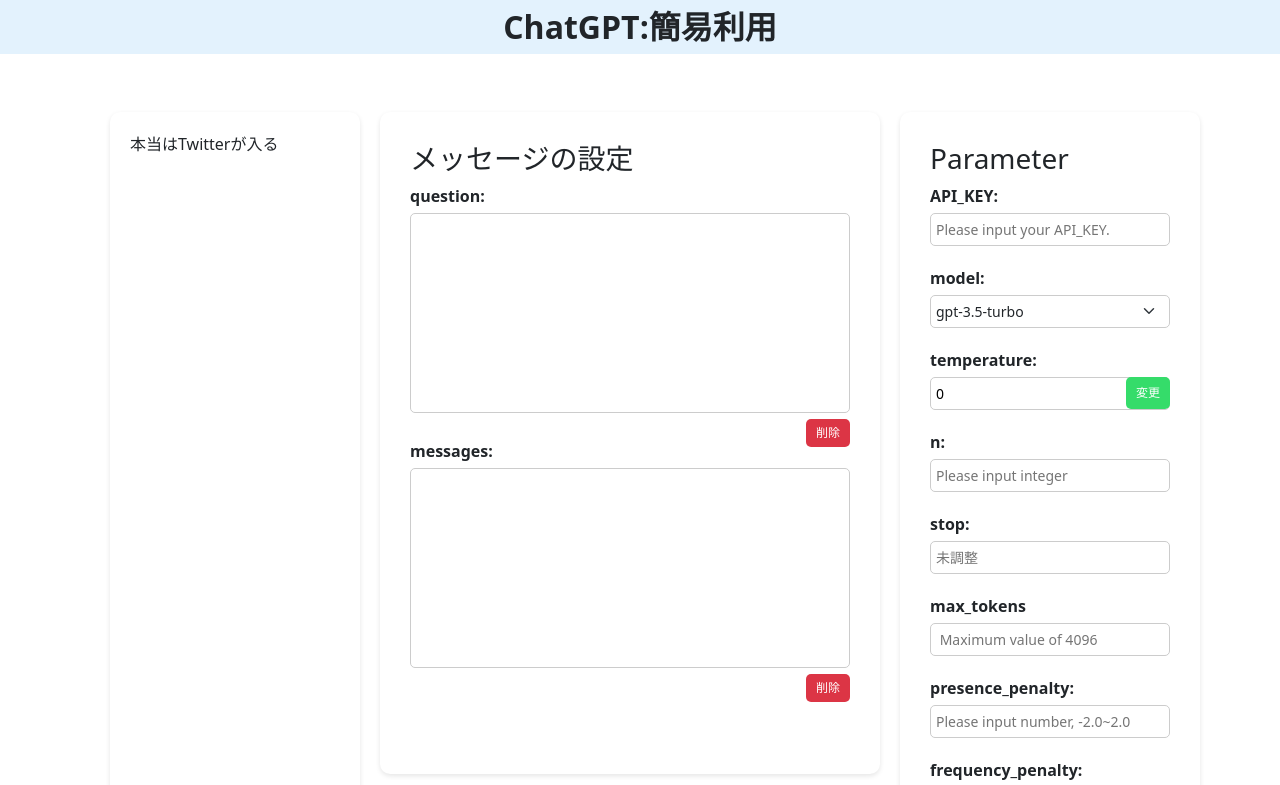
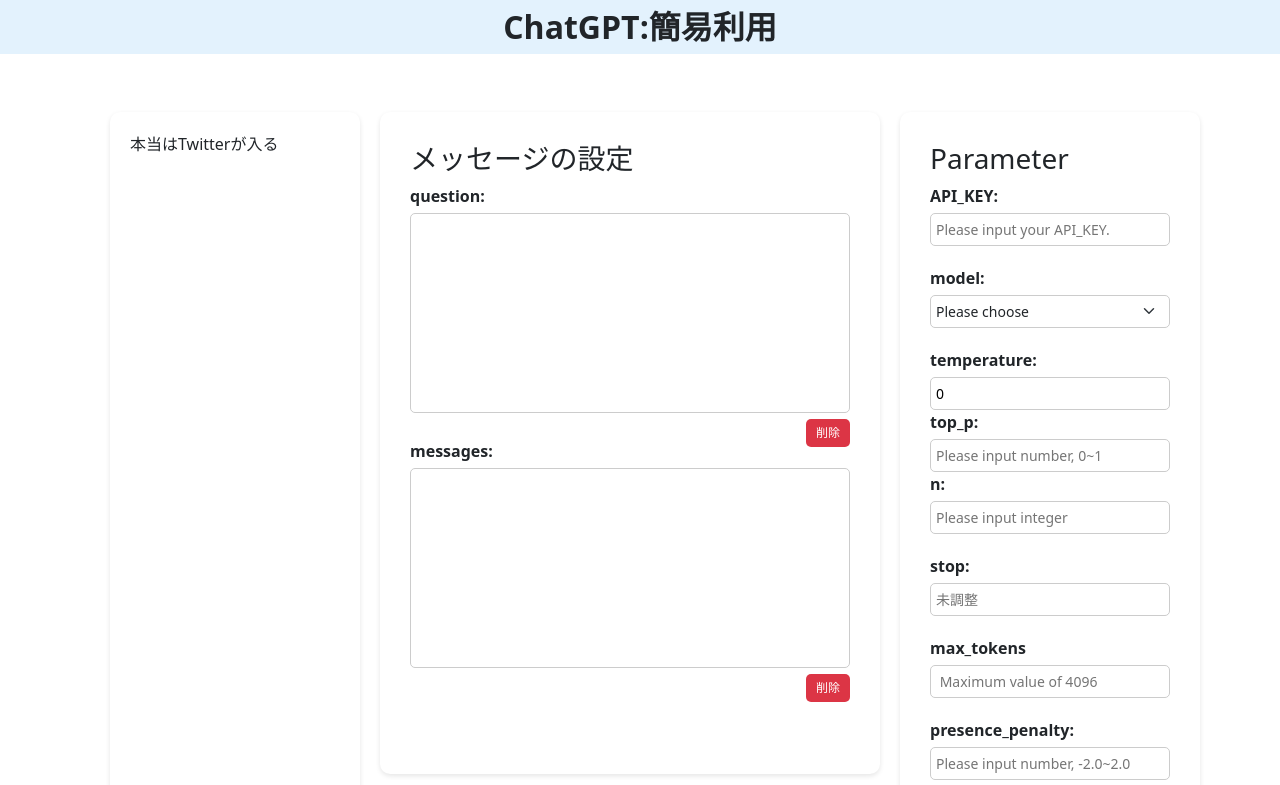
Before and after one commit to koinunopochi/chat-vue, a Vue app: page / in a window 1280 px wide. Shown: the top 785 px of the page. Built offline with nearby package versions, Linux system fonts and the light colour scheme.

Commit message:
パラメーターまで一括で送信できる様にformにまとめた しかし、エラーが出る

```diff
--- a/src/components/Form/MainForm.vue
+++ b/src/components/Form/MainForm.vue
@@ -3,16 +3,30 @@
 import SetUpParm from './SetUpParm.vue';
 import { ref } from 'vue';
 
-const question = ref('')
-const messages = ref('')
+const question = ref('');
+const messages = ref('');
+const apiKey = ref('');
+//const model = ref('gpt-3.5-turbo');
+const temperature = ref('');
 </script>
 <template>
   <form @submit.prevent="onSubmit">
-  <div class="main">
-    <SendMessage v-model:question="question" v-model:messages="messages" />
-    <SetUpParm />
-  </div>
-  <button type="submit">Submit</button>
+    <div class="main">
+      <SendMessage v-model:question="question" v-model:messages="messages" />
+      <SetUpParm
+        v-model:apiKey="apiKey"
+        v-model:model="model"
+        v-model:temperature="temperature"
+        v-model:top_p="top_p"
+        v-model:n="n"
+        v-model:stop="stop"
+        v-model:max_tokens="max_tokens"
+        v-model:presence_penalty="presence_penalty"
+        v-model:frequency_penalty="frequency_penalty"
+        v-model:logit_bias="logit_bias"
+      />
+    </div>
+    <button type="submit">Submit</button>
   </form>
 </template>
 <script>
@@ -22,12 +36,13 @@
     SetUpParm,
   },
   methods: {
-    onSubmit() {            //送信ボタンを押したときの処理
+    onSubmit() {
+      //送信ボタンを押したときの処理
       const postData = {
-        API_KEY: this.apiKey,
-        model: this.model,
+        API_KEY: apiKey.value,
+        model: model.value,
         messages: `${question.value}${messages.value}`,
-        temperature: this.temperature,
+        temperature: temperature.value,
         top_p: this.top_p,
         n: this.n,
         stop: this.stop,
@@ -70,9 +85,8 @@
 };
 </script>
 
-
 <style>
-.main{
+.main {
   display: flex;
   flex-direction: row;
   justify-content: center;
--- a/src/components/Form/SetUpParm.vue
+++ b/src/components/Form/SetUpParm.vue
@@ -1,3 +1,159 @@
+<script setup>
+defineProps({
+  apiKey: String,
+  model: String,
+  temperature: String,
+  top_p: String,
+  n: String,
+  stop: String,
+  max_tokens: String,
+  presence_penalty: String,
+  frequency_penalty: String,
+  logit_bias: String,
+});
+
+defineEmits([
+  'update:apiKey',
+  'update:model',
+  'update:temperature',
+  'update:top_p',
+  'update:n',
+  'update:stop',
+  'update:max_tokens',
+  'update:presence_penalty',
+  'update:frequency_penalty',
+  'update:logit_bias',
+]);
+</script>
+
+<template>
+  <div id="app">
+    <form>
+      <h3>Parameter</h3>
+      <div class="form-group">
+        <label for="apiKey">API_KEY:</label>
+        <input
+          type="password"
+          id="apiKey"
+          :value="apiKey"
+          @input="$emit('update:apiKey', $event.target.value)"
+          placeholder="Please input your API_KEY."
+        />
+      </div>
+      <div class="form-group">
+        <label for="model" class="form-label">model:</label>
+        <select
+          id="model"
+          class="form-select"
+          v-model="model"
+          :value="model"
+          @input="$emit('update:model', $event.target.value)"
+        >
+          <option disabled value="">Please choose</option>
+          <option
+            v-for="option in options"
+            :key="option.value"
+            :value="option.value"
+          >
+            {{ option.text }}
+          </option>
+        </select>
+      </div>
+      <div class="form-change">
+        <label for="temperature">temperature:</label>
+        <div class="input-wrapper">
+          <input
+            type="text"
+            id="temperature"
+            name="temperature"
+            :value="temperature"
+            @input="$emit('update:temperature', $event.target.value)"
+            class="input-field"
+            placeholder="Please input number, 0~2"
+          />
+        </div>
+        <label for="top_p">top_p:</label>
+        <div class="input-wrapper">
+          <input
+            type="text"
+            id="top_p"
+            name="top_p"
+            :value="top_p"
+            @input="$emit('update:top_p', $event.target.value)"
+            class="input-field"
+            placeholder="Please input number, 0~1"
+          />
+        </div>
+      </div>
+      <div class="form-group">
+        <label for="n">n:</label>
+        <input
+          type="text"
+          id="n"
+          name="n"
+          :value="n"
+          @input="$emit('update:n', $event.target.value)"
+          placeholder="Please input integer"
+        />
+      </div>
+      <div class="form-group">
+        <label for="stop">stop:</label>
+        <input
+          type="text"
+          id="stop"
+          name="stop"
+          :value="stop"
+          @input="$emit('update:stop', $event.target.value)"
+          placeholder="未調整"
+        />
+      </div>
+      <div class="form-group">
+        <label for="max_tokens">max_tokens</label>
+        <input
+          type="text"
+          id="max_tokens"
+          name="max_tokens"
+          :value="max_tokens"
+          @input="$emit('update:max_tokens', $event.target.value)"
+          placeholder=" Maximum value of 4096"
+        />
+      </div>
+      <div class="form-group">
+        <label for="presence_penalty">presence_penalty:</label>
+        <input
+          type="text"
+          id="presence_penalty"
+          name="presence_penalty"
+          :value="presence_penalty"
+          @input="$emit('update:presence_penalty', $event.target.value)"
+          placeholder="Please input number, -2.0~2.0"
+        />
+      </div>
+      <div class="form-group">
+        <label for="frequency_penalty">frequency_penalty:</label>
+        <input
+          type="text"
+          id="frequency_penalty"
+          name="frequency_penalty"
+          :value="frequency_penalty"
+          @input="$emit('update:frequency_penalty', $event.target.value)"
+          placeholder="Please input number, -2.0~2.0"
+        />
+      </div>
+      <div class="form-group">
+        <label for="logit_bias">logit_bias:</label>
+        <input
+          type="text"
+          id="logit_bias"
+          name="logit_bias"
+          :value="logit_bias"
+          @input="$emit('update:logit_bias', $event.target.value)"
+          placeholder="未調整"
+        />
+      </div>
+    </form>
+  </div>
+</template>
 <script>
 import { ref } from 'vue';
 const model = ref('');
@@ -12,7 +168,7 @@
         { value: 'gpt-4', text: 'gpt-4' },
       ],
       showTemperatureInput: true,
-      temperature: '0',//デプロイ時は、''にする
+      temperature: '0', //デプロイ時は、''にする
       top_p: '',
       n: '',
       stop: '',
@@ -22,127 +178,8 @@
       logit_bias: '',
     };
   },
-  methods: {
-    toggleInput() {
-      this.showTemperatureInput = !this.showTemperatureInput;
-    },
-  },
 };
 </script>
-
-<template>
-  <div id="app">
-    <form>
-      <h3>Parameter</h3>
-      <div class="form-group">
-        <label for="api-key">API_KEY:</label>
-        <input
-          type="password"
-          id="api-key"
-          name="api-key"
-          v-model="apiKey"
-          placeholder="Please input your API_KEY."
-        />
-      </div>
-      <div class="form-group">
-        <label for="model" class="form-label">model:</label>
-        <select id="model" class="form-select" v-model="model">
-          <option disabled value="">Please choose</option>
-          <option
-            v-for="option in options"
-            :key="option.value"
-            :value="option.value"
-          >
-            {{ option.text }}
-          </option>
-        </select>
-      </div>
-      <div class="form-change">
-        <div class="form-group" v-if="showTemperatureInput">
-          <label for="temperature">temperature:</label>
-          <div class="input-wrapper">
-            <input
-              type="text"
-              id="temperature"
-              name="temperature"
-              v-model="temperature"
-              class="input-field"
-              placeholder="Please input number, 0~2"
-            />
-            <button class="change-btn" type="button" @click="toggleInput">
-              変更
-            </button>
-          </div>
-        </div>
-        <div class="form-group" v-else>
-          <label for="top_p">top_p:</label>
-          <div class="input-wrapper">
-            <input
-              type="text"
-              id="top_p"
-              name="top_p"
-              v-model="top_p"
-              class="input-field"
-              placeholder="Please input number, 0~1"
-            />
-            <button class="change-btn" type="button" @click="toggleInput">
-              変更
-            </button>
-          </div>
-        </div>
-      </div>
-      <div class="form-group">
-        <label for="n">n:</label>
-        <input type="text" id="n" name="n" v-model="n" placeholder="Please input integer" />
-      </div>
-      <div class="form-group">
-        <label for="stop">stop:</label>
-        <input type="text" id="stop" name="stop" v-model="stop" placeholder="未調整"/>
-      </div>
-      <div class="form-group">
-        <label for="max_tokens">max_tokens</label>
-        <input
-          type="text"
-          id="max_tokens"
-          name="max_tokens"
-          v-model="max_tokens"
-          placeholder=" Maximum value of 4096"
-        />
-      </div>
-      <div class="form-group">
-        <label for="presence_penalty">presence_penalty:</label>
-        <input
-          type="text"
-          id="presence_penalty"
-          name="presence_penalty"
-          v-model="presence_penalty"
-          placeholder="Please input number, -2.0~2.0"
-        />
-      </div>
-      <div class="form-group">
-        <label for="frequency_penalty">frequency_penalty:</label>
-        <input
-          type="text"
-          id="frequency_penalty"
-          name="frequency_penalty"
-          v-model="frequency_penalty"
-          placeholder="Please input number, -2.0~2.0"
-        />
-      </div>
-      <div class="form-group">
-        <label for="logit_bias">logit_bias:</label>
-        <input
-          type="text"
-          id="logit_bias"
-          name="logit_bias"
-          v-model="logit_bias"
-          placeholder="未調整"
-        />
-      </div>
-    </form>
-  </div>
-</template>
-
 <style scoped>
 /* 全体のスタイル */
 body {
```
